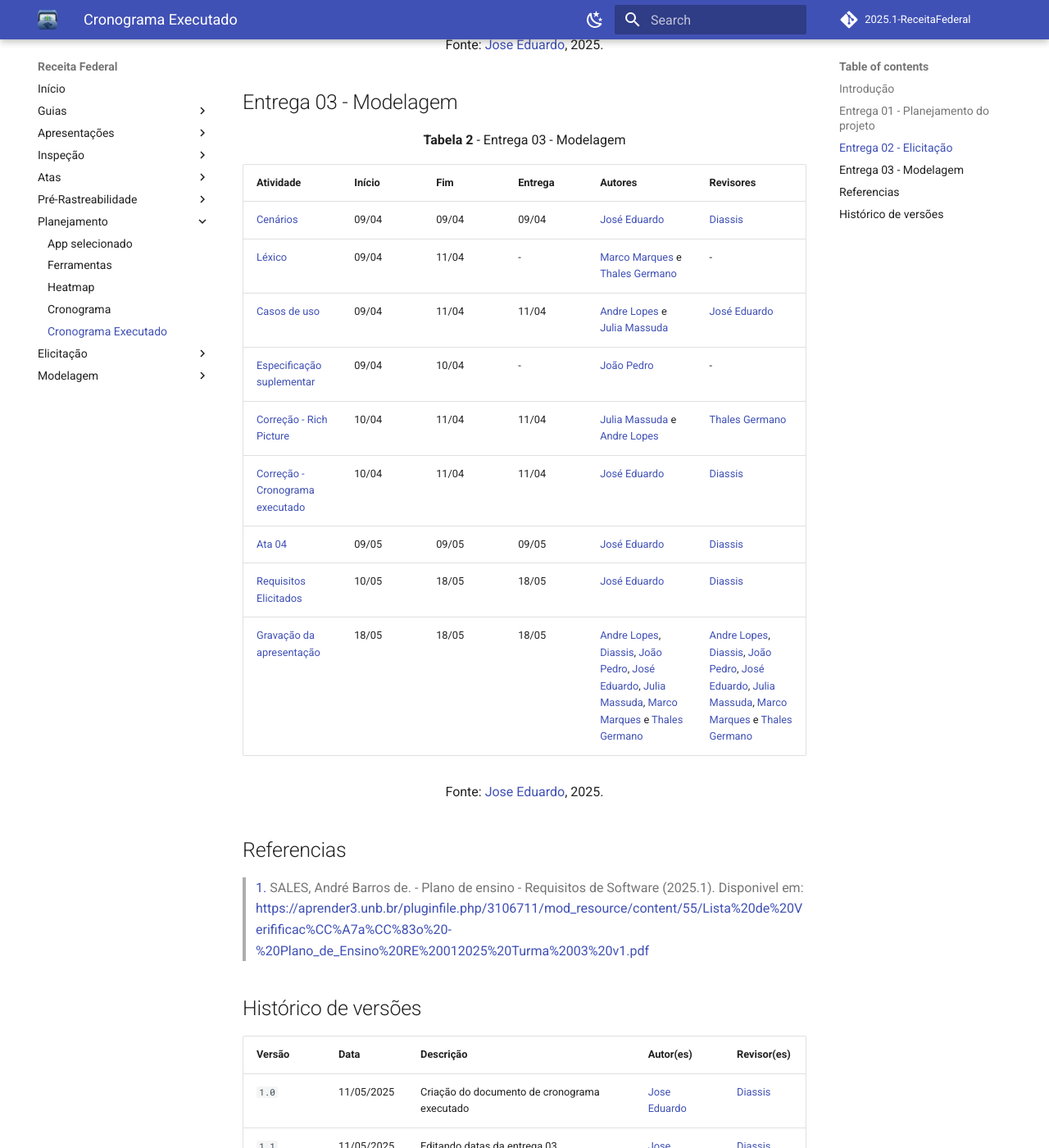
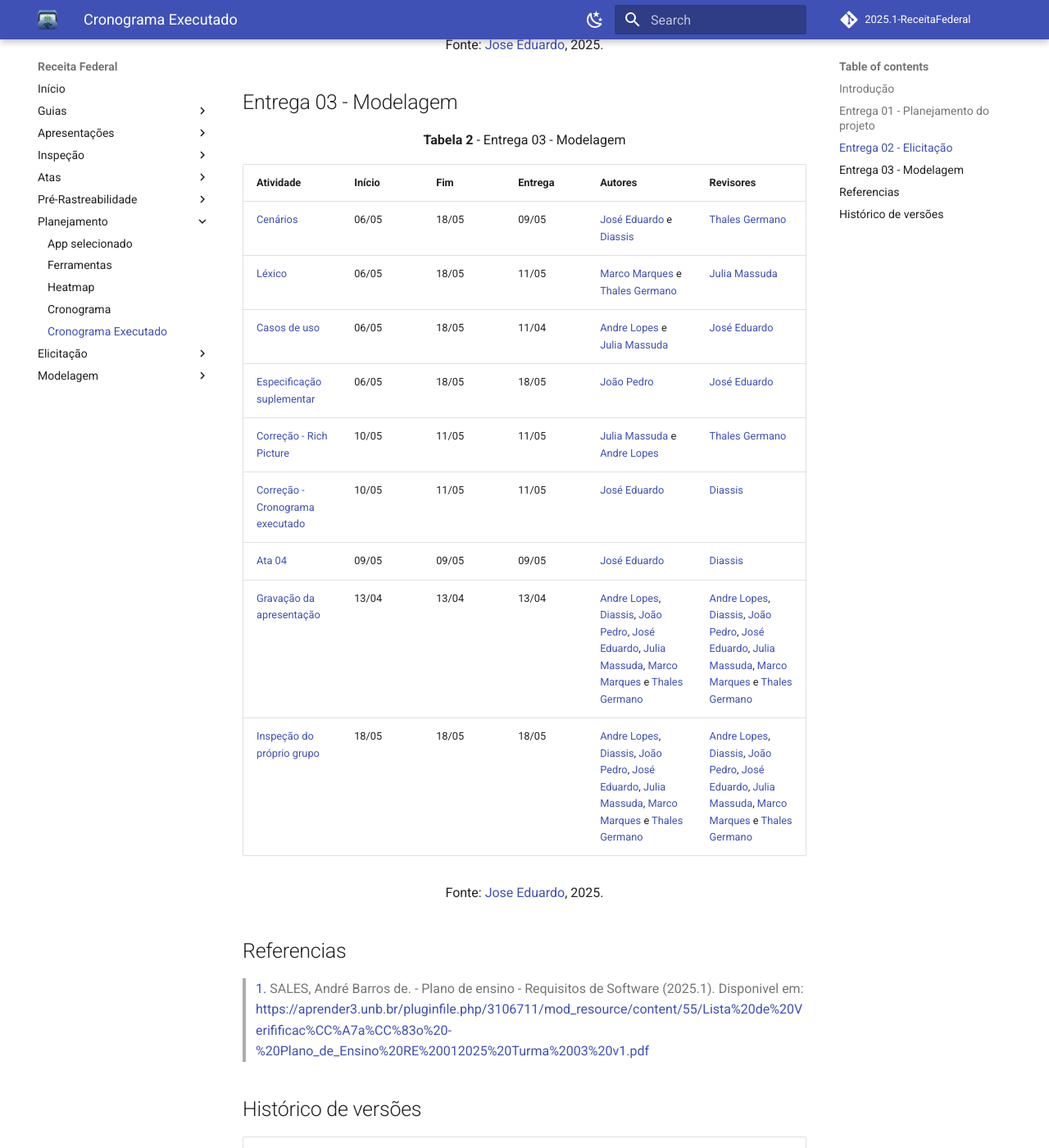
Before and after one commit to Requisitos-de-Software/2025.1-Meu-INSS, an MkDocs documentation site: the page built from docs/planejamento/cronograma-executado.md, in a window 1280 px wide and 1400 px high, scrolled down 2622 px. Shown: the whole window at 82% size. Built offline with MkDocs 1.6.1 and Material for MkDocs 9.7.7, drawn with Linux system fonts in a browser that asks for light colours; comment, search, counter and statistics services are not loaded.

Commit message:
correcooes docs

```diff
--- a/docs/planejamento/cronograma-executado.md
+++ b/docs/planejamento/cronograma-executado.md
@@ -54,15 +54,15 @@ Esse documento mostra a execução do nosso cronograma na disciplina de Requisit
 
 | Atividade | Início | Fim | Entrega |Autores | Revisores |
 |-----------|--------|-----|-----|---------|-----------|
-|[Cenários](https://requisitos-de-software.github.io/2025.1-ReceitaFederal/modelagem/cenarios/)| 09/04 | 09/04 | 09/04 | [José Eduardo](https://github.com/jevprado) | [Diassis](https://github.com/Diaxiz)|
-|[Léxico](https://requisitos-de-software.github.io/2025.1-ReceitaFederal/modelagem/cenarios/)| 09/04 | 11/04 | - | [Marco Marques](https://github.com/marcomarquesdc) e [Thales Germano](https://github.com/thalesgvl) | - |
-|[Casos de uso](https://requisitos-de-software.github.io/2025.1-ReceitaFederal/modelagem/cenarios/)| 09/04 | 11/04 | 11/04 | [Andre Lopes](https://github.com/andrewslopes) e [Julia Massuda](https://github.com/JuliaReis18)  | [José Eduardo](https://github.com/jevprado) |
-|[Especificação suplementar](https://requisitos-de-software.github.io/2025.1-ReceitaFederal/modelagem/cenarios/)| 09/04 | 10/04 | - | [João Pedro](https://github.com/JpRodrigues2) | -|
-| [Correção - Rich Picture](https://requisitos-de-software.github.io/2025.1-ReceitaFederal/pre-rastreabilidade/richpicture/) | 10/04 | 11/04 | 11/04 | [Julia Massuda](https://github.com/JuliaReis18) e [Andre Lopes](https://github.com/andrewslopes)  | [Thales Germano](https://github.com/thalesgvl)|
-| [Correção - Cronograma executado](https://requisitos-de-software.github.io/2025.1-ReceitaFederal/planejamento/cronograma-executado) | 10/04 | 11/04 | 11/04 | [José Eduardo](https://github.com/jevprado) | [Diassis](https://github.com/Diaxiz)|
+|[Cenários](https://requisitos-de-software.github.io/2025.1-ReceitaFederal/modelagem/cenarios/)|  06/05 | 18/05 | 09/05 | [José Eduardo](https://github.com/jevprado) e [Diassis](https://github.com/Diaxiz) | [Thales Germano](https://github.com/thalesgvl)|
+|[Léxico](https://requisitos-de-software.github.io/2025.1-ReceitaFederal/modelagem/cenarios/)|  06/05 | 18/05 | 11/05 | [Marco Marques](https://github.com/marcomarquesdc) e [Thales Germano](https://github.com/thalesgvl) |  [Julia Massuda](https://github.com/JuliaReis18) | 18/05|
+|[Casos de uso](https://requisitos-de-software.github.io/2025.1-ReceitaFederal/modelagem/cenarios/)| 06/05 | 18/05| 11/04 | [Andre Lopes](https://github.com/andrewslopes) e [Julia Massuda](https://github.com/JuliaReis18)  | [José Eduardo](https://github.com/jevprado) |
+|[Especificação suplementar](https://requisitos-de-software.github.io/2025.1-ReceitaFederal/modelagem/cenarios/)| 06/05 | 18/05| 18/05 | [João Pedro](https://github.com/JpRodrigues2) | [José Eduardo](https://github.com/jevprado)|
+| [Correção - Rich Picture](https://requisitos-de-software.github.io/2025.1-ReceitaFederal/pre-rastreabilidade/richpicture/) | 10/05 | 11/05 | 11/05 | [Julia Massuda](https://github.com/JuliaReis18) e [Andre Lopes](https://github.com/andrewslopes)  | [Thales Germano](https://github.com/thalesgvl)|
+| [Correção - Cronograma executado](https://requisitos-de-software.github.io/2025.1-ReceitaFederal/planejamento/cronograma-executado) | 10/05 | 11/05 | 11/05 | [José Eduardo](https://github.com/jevprado) | [Diassis](https://github.com/Diaxiz)|
 | [Ata 04](https://requisitos-de-software.github.io/2025.1-ReceitaFederal/atas/ata4/) | 09/05 |  09/05 | 09/05 | [José Eduardo](https://github.com/jevprado)  |[Diassis](https://github.com/Diaxiz)|
-|[Requisitos Elicitados](https://requisitos-de-software.github.io/2025.1-ReceitaFederal/elicitacao/requisitos-elicitados/)| 10/05 | 18/05 | 18/05 | [José Eduardo](https://github.com/jevprado) | [Diassis](https://github.com/Diaxiz)|
-| [Gravação da apresentação](https://requisitos-de-software.github.io/2025.1-ReceitaFederal/apresentacoes/apresentacao1/) | 18/05 | 18/05 |18/05 | [Andre Lopes](https://github.com/andrewslopes), [Diassis](https://github.com/Diaxiz), [João Pedro](https://github.com/JpRodrigues2), [José Eduardo](https://github.com/jevprado), [Julia Massuda](https://github.com/JuliaReis18), [Marco Marques](https://github.com/marcomarquesdc) e [Thales Germano](https://github.com/thalesgvl) | [Andre Lopes](https://github.com/andrewslopes), [Diassis](https://github.com/Diaxiz), [João Pedro](https://github.com/JpRodrigues2), [José Eduardo](https://github.com/jevprado), [Julia Massuda](https://github.com/JuliaReis18), [Marco Marques](https://github.com/marcomarquesdc) e [Thales Germano](https://github.com/thalesgvl) |
+| [Gravação da apresentação](https://requisitos-de-software.github.io/2025.1-ReceitaFederal/apresentacoes/apresentacao1/) | 13/04 | 13/04 |13/04 | [Andre Lopes](https://github.com/andrewslopes), [Diassis](https://github.com/Diaxiz), [João Pedro](https://github.com/JpRodrigues2), [José Eduardo](https://github.com/jevprado), [Julia Massuda](https://github.com/JuliaReis18), [Marco Marques](https://github.com/marcomarquesdc) e [Thales Germano](https://github.com/thalesgvl) | [Andre Lopes](https://github.com/andrewslopes), [Diassis](https://github.com/Diaxiz), [João Pedro](https://github.com/JpRodrigues2), [José Eduardo](https://github.com/jevprado), [Julia Massuda](https://github.com/JuliaReis18), [Marco Marques](https://github.com/marcomarquesdc) e [Thales Germano](https://github.com/thalesgvl) |
+| [Inspeção do próprio grupo](https://requisitos-de-software.github.io/2025.1-ReceitaFederal/inspecao/entrega03/inspecao-grupo6-3/) | 18/05 | 18/05  | 18/05  | [Andre Lopes](https://github.com/andrewslopes), [Diassis](https://github.com/Diaxiz), [João Pedro](https://github.com/JpRodrigues2), [José Eduardo](https://github.com/jevprado), [Julia Massuda](https://github.com/JuliaReis18), [Marco Marques](https://github.com/marcomarquesdc) e [Thales Germano](https://github.com/thalesgvl) | [Andre Lopes](https://github.com/andrewslopes), [Diassis](https://github.com/Diaxiz), [João Pedro](https://github.com/JpRodrigues2), [José Eduardo](https://github.com/jevprado), [Julia Massuda](https://github.com/JuliaReis18), [Marco Marques](https://github.com/marcomarquesdc) e [Thales Germano](https://github.com/thalesgvl) |
 
 <font size="3"><p style="text-align: center">Fonte: [Jose Eduardo](https://github.com/jevprado), 2025.</p></font>
 
```
Also changed, not shown: docs/modelagem/especificacao-suplementar.md (+26 -5 lines).
